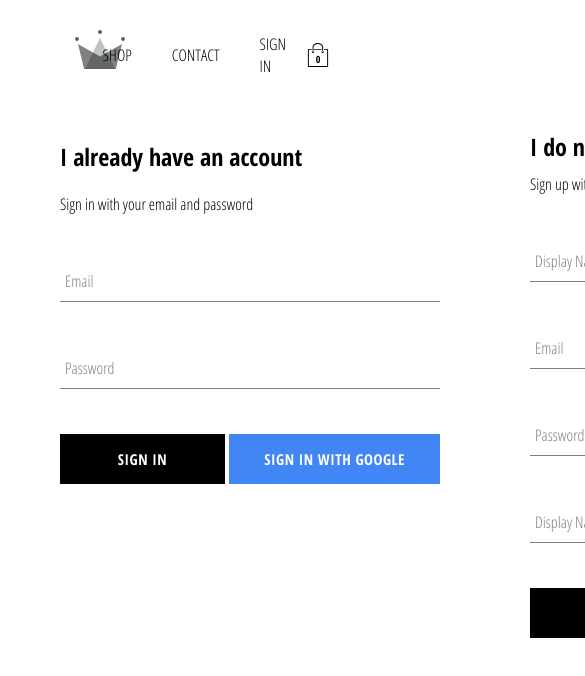
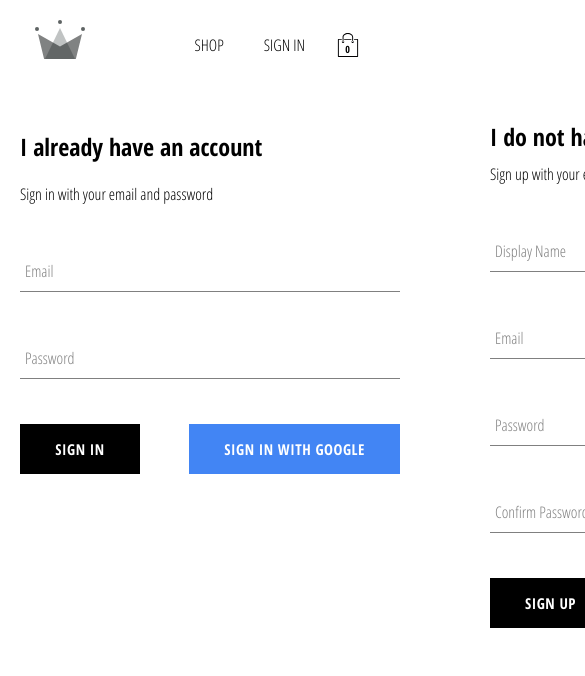
Before and after one commit to iMoonis/crwn-shopping, a React (Create React App) app: page /signin in a window 390 px wide. Shown: the top 676 px of the page, 585 px wide, since content can reach past the window. Built offline with nearby package versions, Linux system fonts and the light colour scheme; no server answers.

Commit message:
Implement Mobile Responsive Style

```diff
--- a/src/App.css
+++ b/src/App.css
@@ -11,3 +11,11 @@ a {
     text-decoration: none;
     color: black;
 }
+
+@media screen and (max-width:800px) {
+    body {
+        margin: 10px 20px;
+    }
+
+
+}
--- a/src/Components/Checkout/Checkout.scss
+++ b/src/Components/Checkout/Checkout.scss
@@ -36,9 +36,6 @@
     }
 
     .test-warning {
-        position: absolute;
-        left: 0px;
-        bottom: 0px;
         text-align: center;
         font-size: 24px;
         color: red;
--- a/src/Components/CollectionItem/collectionItem.scss
+++ b/src/Components/CollectionItem/collectionItem.scss
@@ -1,5 +1,5 @@
 .collection-item {
-    width: 22vw;
+    width: 20vw;
     display: flex;
     flex-direction: column;
     height: 350px;
@@ -51,3 +51,10 @@
         }
     }
 }
+
+@media screen and (max-width:800px) {
+    .collection-item {
+        width: 43vw;
+        margin-bottom: 15px;
+    }
+}
--- a/src/Components/CollectionPreview/CollectionPreview.scss
+++ b/src/Components/CollectionPreview/CollectionPreview.scss
@@ -12,6 +12,7 @@
 
     .preview {
         display: flex;
+        flex-wrap: wrap;
         justify-content: space-between;
     }
 }
--- a/src/Components/CustomButton/CustomButton.scss
+++ b/src/Components/CustomButton/CustomButton.scss
@@ -44,3 +44,9 @@
         }
     }
 }
+
+@media screen and (max-width: 1024px) {
+    .custom-button {
+        min-width: 120px;
+    }
+}
--- a/src/Components/Header/Header.jsx
+++ b/src/Components/Header/Header.jsx
@@ -22,9 +22,9 @@ const Header = ({ currentUser, hidden }) => {
         <Link className="option" to="/shop">
           SHOP
         </Link>
-        <Link className="option" to="/contact">
+        {/* <Link className="option" to="/contact">
           CONTACT
-        </Link>
+        </Link> */}
         {currentUser ? (
           <div className="option" onClick={() => auth.signOut()}>SIGN OUT</div>
         ) : (
--- a/src/Components/Header/header.scss
+++ b/src/Components/Header/header.scss
@@ -12,7 +12,7 @@
     }
 
     .options {
-        width: 50%;
+        width: 60%;
         height: 100%;
         display: flex;
         align-items: center;
--- a/src/Components/MenuItem/menuItem.scss
+++ b/src/Components/MenuItem/menuItem.scss
@@ -69,3 +69,11 @@
     }
   }
 }
+
+@media screen and (max-width: 800px) {
+  .menu-item {
+    &.large {
+      height: 240px;
+    }
+  }
+}
--- a/src/Components/SignUp/SignUp.jsx
+++ b/src/Components/SignUp/SignUp.jsx
@@ -88,7 +88,7 @@ class SignUp extends Component {
             name="confirmPassword"
             value={confirmPassword}
             onChange={this.handleChange}
-            label="Display Name"
+            label="Confirm Password"
             required
           />
           <CustomButton type="submit">SIGN UP</CustomButton>
--- a/src/Pages/Collection/collectionPage.scss
+++ b/src/Pages/Collection/collectionPage.scss
@@ -11,9 +11,18 @@
         display: grid;
         grid-template-columns: 1fr 1fr 1fr 1fr;
         grid-gap: 10px;
+        margin: auto;
 
         & .collection-item {
             margin-bottom: 30px;
         }
     }
 }
+
+@media screen and (max-width:800px) {
+    .collection-page {
+        .items {
+            grid-template-columns: 1fr 1fr;
+        }
+    }
+}
```
Also changed, not shown: src/GlobalStyle.js (added).
